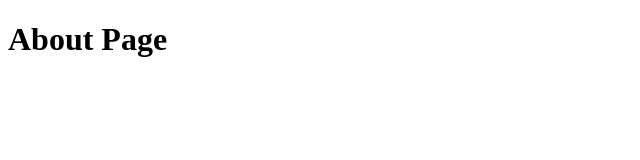
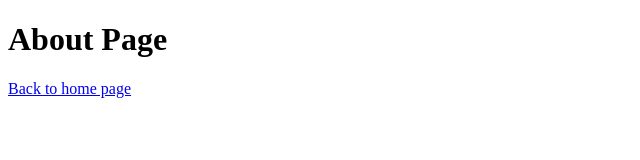
Before and after one commit to msaShahid/nextjs15_application, a Next.js app: page /about in a window 1280 px wide. Shown: the top 160 px of the page, without its empty margins (0-640 px from the left). Built offline with nearby package versions, Linux system fonts and the light colour scheme.

Commit message:
`Added link to home page in About component`

```diff
--- /dev/null
+++ b/src/app/about/layout.tsx
@@ -0,0 +1,16 @@
+export const metadata = {
+  title: 'Next.js',
+  description: 'Generated by Next.js',
+}
+
+export default function RootLayout({
+  children,
+}: {
+  children: React.ReactNode
+}) {
+  return (
+    <html lang="en">
+      <body>{children}</body>
+    </html>
+  )
+}
--- a/src/app/about/page.tsx
+++ b/src/app/about/page.tsx
@@ -1,3 +1,11 @@
+import Link from "next/link"
+
 export default function About(){
-    return <h1 >About Page</h1>
+    return (
+        <>
+        <h1 >About Page</h1>
+        <Link href="/" className="text-xl text-blue-700">Back to home page</Link>
+        </>
+    )
+
 }
```
